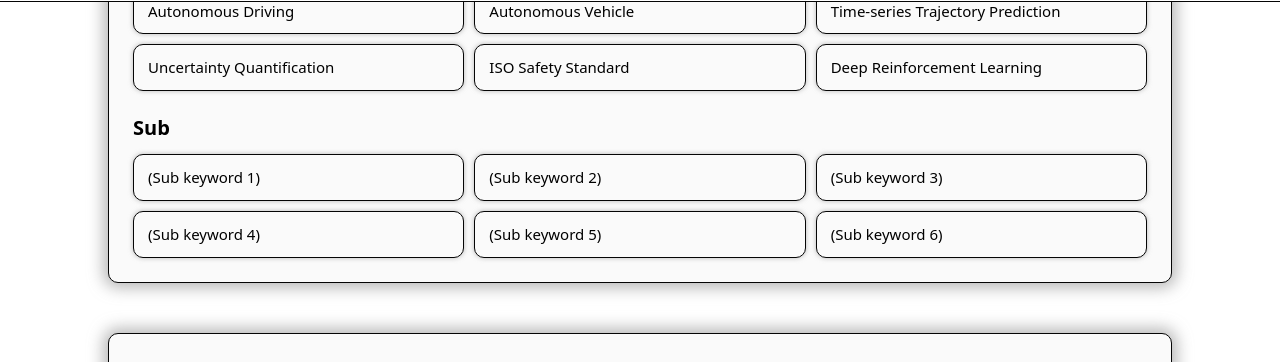
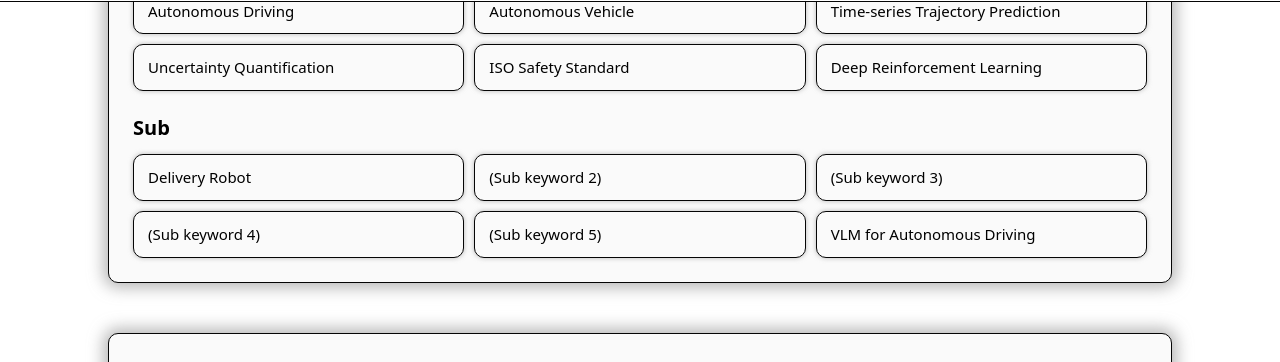
Before and after one commit to ho-suk-93/ho-suk-93.github.io, a Jekyll site: the page built from index.md, in a window 1280 px wide and 900 px high, scrolled down 1010 px. Shown: the part 93-455 px from the top of the window. Built offline with Jekyll 4.4.1, drawn with Linux system fonts in a browser that asks for light colours.

Commit message:
Update index.md

```diff
--- a/index.md
+++ b/index.md
@@ -59,12 +59,12 @@ description: "Ho Suk personal website"
     <div style="height:14px;"></div>
     <div class="subheading">Sub</div>
     <div class="keyword-grid cols-3">
-      <div class="keyword-item">(Sub keyword 1)</div>
+      <div class="keyword-item">Delivery Robot</div>
       <div class="keyword-item">(Sub keyword 2)</div>
       <div class="keyword-item">(Sub keyword 3)</div>
       <div class="keyword-item">(Sub keyword 4)</div>
       <div class="keyword-item">(Sub keyword 5)</div>
-      <div class="keyword-item">(Sub keyword 6)</div>
+      <div class="keyword-item">VLM for Autonomous Driving</div>
     </div>
   </div>
 </section>
```
